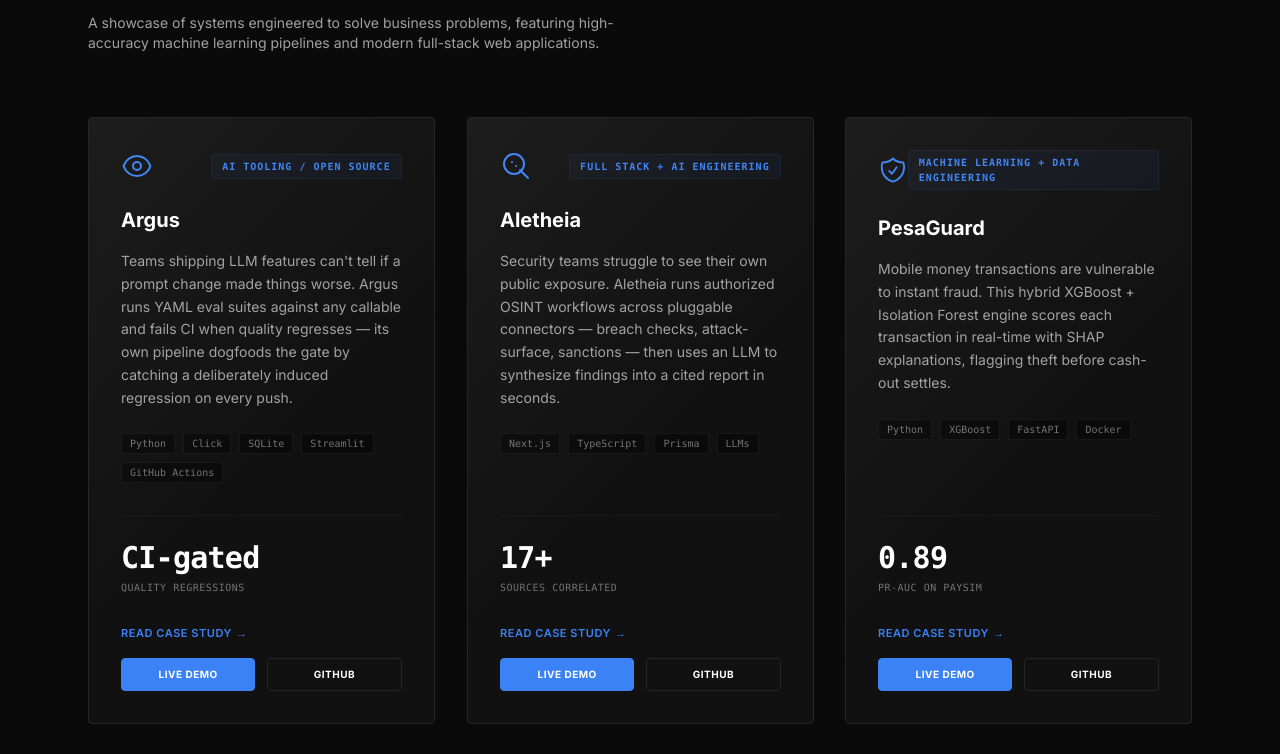
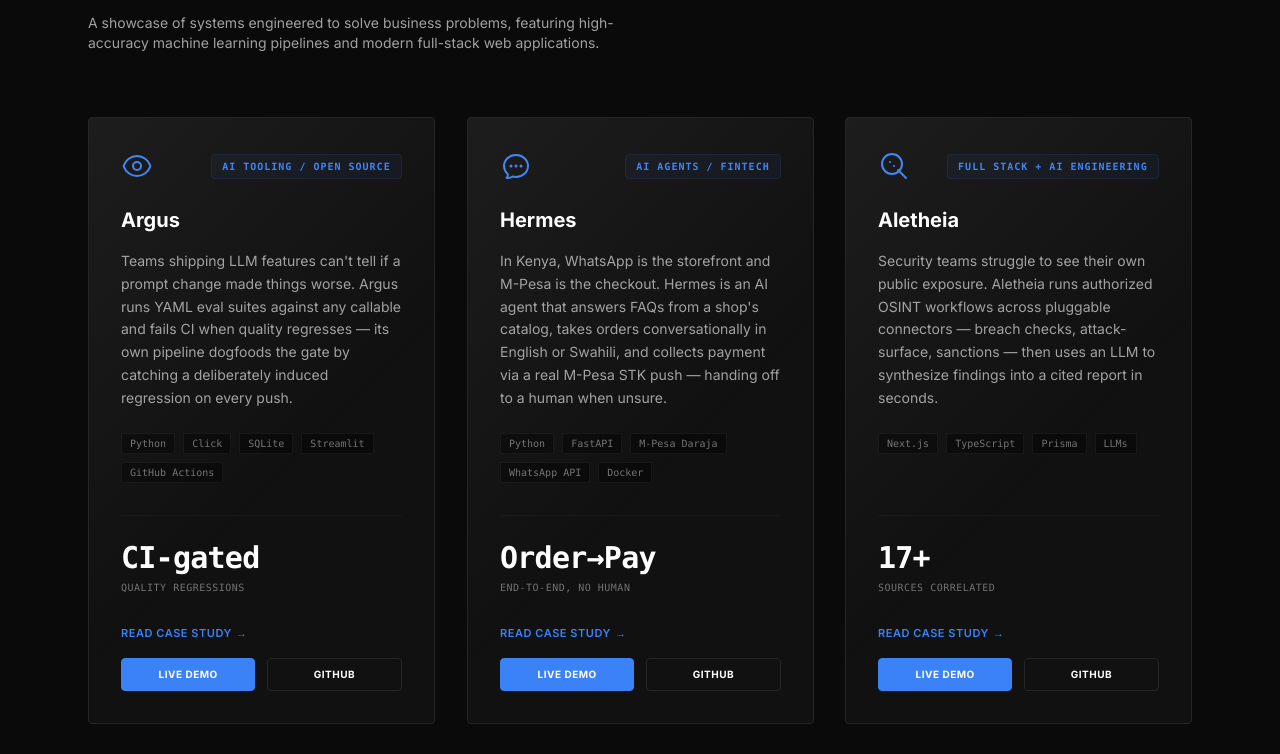
Before and after one commit to Lucas-Maingi/portfolio, a Next.js app: page / in a window 1280 px wide. Shown: the part 972-1726 px from the top of the page. Built offline with nearby package versions, Linux system fonts and the light colour scheme.

Commit message:
feat: add Hermes (WhatsApp M-Pesa agent) project card + case study
Hermes joins the projects grid as the second flagship, with a full
case-study page emphasizing the real WhatsApp Cloud API + M-Pesa Daraja
integrations and the honest 'what's left to go live' line. Verified with
next build.

```diff
--- a/src/components/Projects.tsx
+++ b/src/components/Projects.tsx
@@ -165,6 +165,22 @@
       )
     },
     {
+      name: "Hermes",
+      slug: "hermes",
+      category: "AI Agents / Fintech",
+      problem: "In Kenya, WhatsApp is the storefront and M-Pesa is the checkout. Hermes is an AI agent that answers FAQs from a shop's catalog, takes orders conversationally in English or Swahili, and collects payment via a real M-Pesa STK push — handing off to a human when unsure.",
+      tech: ["Python", "FastAPI", "M-Pesa Daraja", "WhatsApp API", "Docker"],
+      metric: "Order→Pay",
+      metricLabel: "End-to-end, no human",
+      liveUrl: "https://github.com/Lucas-Maingi/hermes",
+      githubUrl: "https://github.com/Lucas-Maingi/hermes",
+      icon: (
+        <svg className="w-8 h-8 text-accent" viewBox="0 0 24 24" fill="none" stroke="currentColor" strokeWidth="1.5">
+          <path strokeLinecap="round" strokeLinejoin="round" d="M8.625 12a.375.375 0 11-.75 0 .375.375 0 01.75 0zm0 0H8.25m4.125 0a.375.375 0 11-.75 0 .375.375 0 01.75 0zm0 0H12m4.125 0a.375.375 0 11-.75 0 .375.375 0 01.75 0zm0 0h-.375M21 12c0 4.556-4.03 8.25-9 8.25a9.764 9.764 0 01-2.555-.337A5.972 5.972 0 015.41 20.97a5.969 5.969 0 01-.474-.065 4.48 4.48 0 00.978-2.025c.09-.457-.133-.901-.467-1.226C3.93 16.178 3 14.189 3 12c0-4.556 4.03-8.25 9-8.25s9 3.694 9 8.25z" />
+        </svg>
+      )
+    },
+    {
       name: "Aletheia",
       slug: "aletheia",
       category: "Full Stack + AI Engineering",
--- a/src/content/caseStudies.ts
+++ b/src/content/caseStudies.ts
@@ -54,6 +54,44 @@
 ## What I'd do next
 
 Add async/batched eval runs for large suites, a Postgres store option for team use, and first-class adapters for the common provider SDKs so the "wrap your callable" step is optional.
+`.trim(),
+  },
+  {
+    slug: "hermes",
+    name: "Hermes",
+    tagline: "A WhatsApp AI commerce agent for African SMEs, with real M-Pesa payment collection.",
+    category: "AI Agents / Fintech",
+    tech: ["Python", "FastAPI", "M-Pesa Daraja", "WhatsApp Cloud API", "LLM tools", "Docker"],
+    liveUrl: "https://github.com/Lucas-Maingi/hermes",
+    githubUrl: "https://github.com/Lucas-Maingi/hermes",
+    metric: "Order → Pay → Confirm",
+    metricLabel: "End-to-end, no human",
+    body: `
+## The problem
+
+In Kenya and much of Africa, **WhatsApp is the storefront and M-Pesa is the checkout.** A shop owner spends hours a day answering the same questions ("do you have X? how much? where are you?"), taking orders by hand, and chasing payments - and loses sales entirely after hours. Existing chatbots are Western, don't speak Swahili/Sheng naturally, and don't touch M-Pesa.
+
+## What I built
+
+Hermes is an AI agent that runs a business's WhatsApp line end to end. In one bilingual conversation it answers FAQs grounded in the shop's own catalog (so it never invents a price), builds an order conversationally, triggers an **M-Pesa STK-push** for payment, confirms when paid, and hands off to a human the moment it's unsure. The owner gets a dashboard showing deflection rate and revenue collected - value stated in shillings.
+
+## Why it's a real product, not a demo
+
+This was the bar I held myself to. The integrations are the *real* ones:
+
+- The actual **Meta WhatsApp Cloud API** - webhook verification handshake, inbound-message parsing, and outbound sending via the Graph API.
+- The actual **M-Pesa Daraja** flow - OAuth token, STK-push \`processrequest\`, status query, and callback parsing, against sandbox or production.
+- A **provider-agnostic LLM** layer running on Groq's free tier or OpenAI by config.
+
+A business supplies their credentials and Hermes serves real customers over their real WhatsApp line and collects real money. Faithful simulators for M-Pesa and the LLM sit behind the same interfaces, so the entire flow is testable and demoable with zero accounts - which is exactly how the 83-test suite and the live demo run.
+
+## Engineering
+
+Built milestone by milestone (8 milestones, each its own commit + CI run): domain models, a tool-calling agent orchestrator, five grounded tools (knowledge, order capture, STK push, payment check, human handoff), a multi-tenant catalog, SQLite persistence with deflection/revenue metrics, a FastAPI surface (\`/webhook\`, \`/mpesa/callback\`, \`/chat\`), and a Streamlit chat-simulator + owner dashboard. It understands English and Swahili/Sheng because the market does. CI runs lint + 83 tests + a Docker build/boot on every push.
+
+## What's left to go live
+
+Deliberately, only the business realities I can't write in code: M-Pesa production credentials (a registered business + Safaricom Go-Live), a verified WhatsApp number, and always-on hosting. The README states this line explicitly.
 `.trim(),
   },
   {
```
